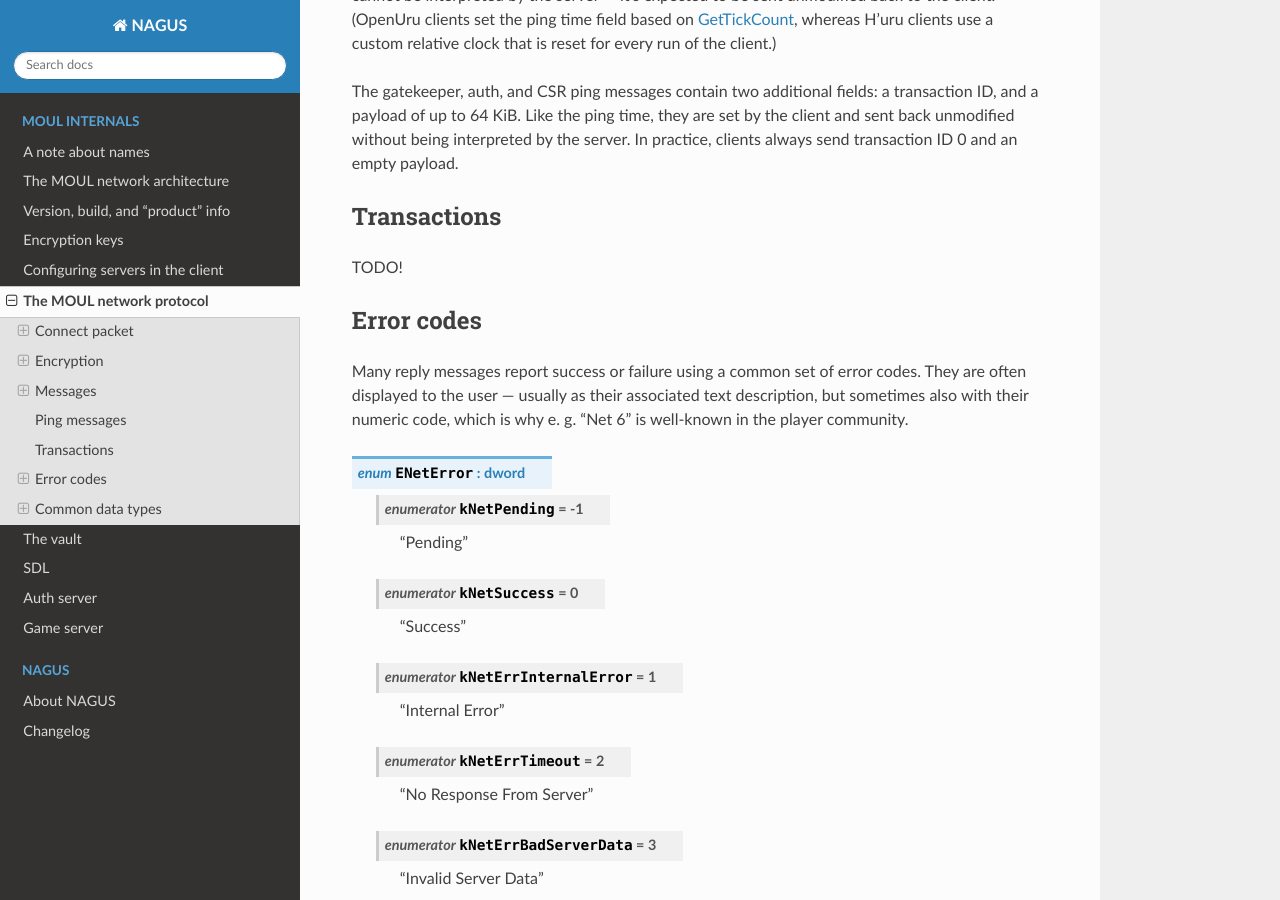
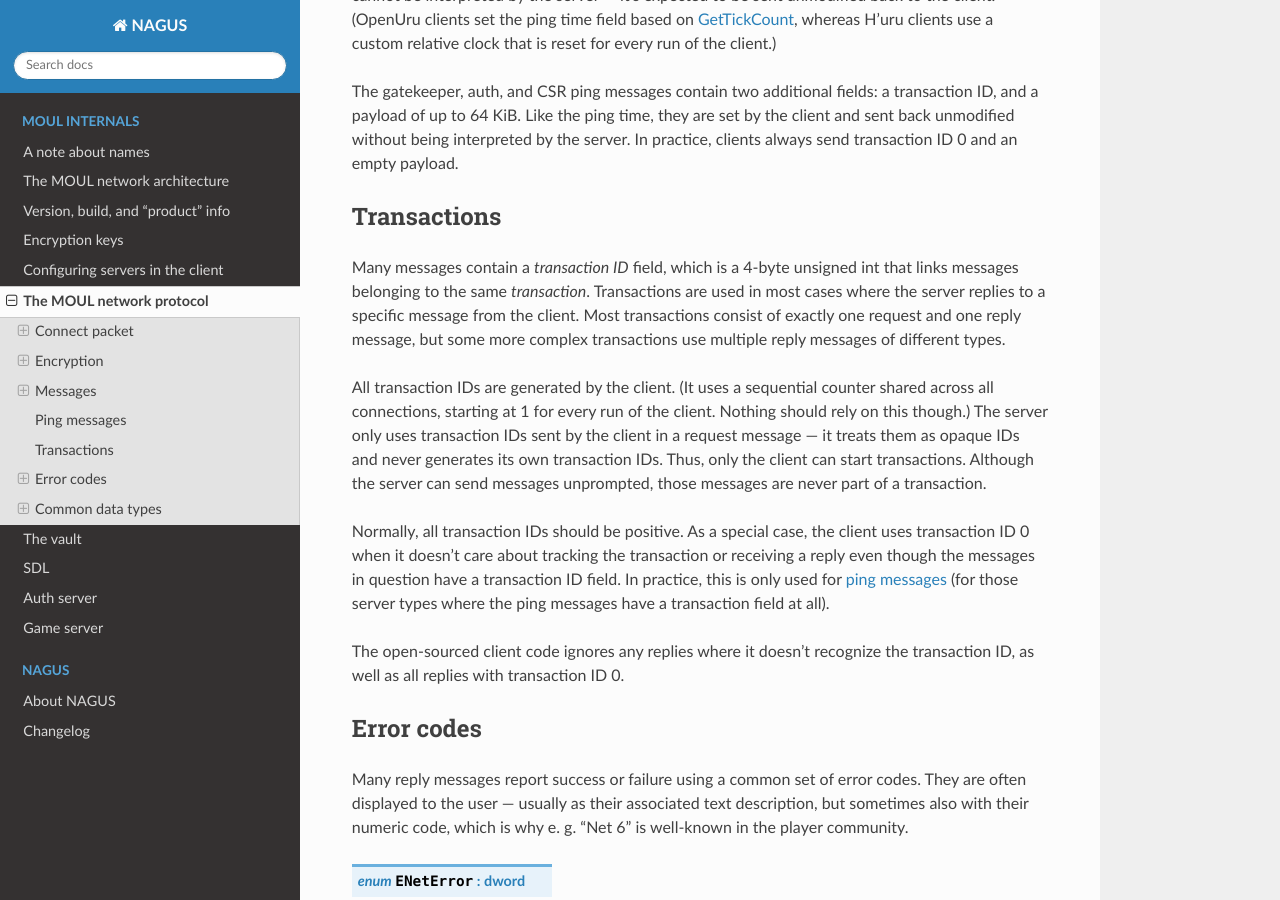
Before and after one commit to dgelessus/NAGUS, a Sphinx documentation site: the page built from docs/uru/protocol.rst, in a window 1280 px wide and 900 px high, scrolled down 10629 px. Built offline with Sphinx 7.4.7 and the Read the Docs theme 2.0.0, drawn with Linux system fonts in a browser that asks for light colours.

Commit message:
Document transactions (finally)

```diff
--- a/docs/uru/protocol.rst
+++ b/docs/uru/protocol.rst
@@ -602,7 +602,34 @@ clients always send transaction ID 0 and an empty payload.
 Transactions
 ------------
 
-TODO!
+Many messages contain a :dfn:`transaction ID` field,
+which is a 4-byte unsigned int that links messages belonging to the same :dfn:`transaction`.
+Transactions are used in most cases where the server replies to a specific message from the client.
+Most transactions consist of exactly one request and one reply message,
+but some more complex transactions use multiple reply messages of different types.
+
+All transaction IDs are generated by the client.
+(It uses a sequential counter shared across all connections,
+starting at 1 for every run of the client.
+Nothing should rely on this though.)
+The server only uses transaction IDs sent by the client in a request message ---
+it treats them as opaque IDs and never generates its own transaction IDs.
+Thus,
+only the client can start transactions.
+Although the server can send messages unprompted,
+those messages are never part of a transaction.
+
+Normally,
+all transaction IDs should be positive.
+As a special case,
+the client uses transaction ID 0 when it doesn't care about tracking the transaction or receiving a reply
+even though the messages in question have a transaction ID field.
+In practice,
+this is only used for :ref:`ping messages <ping>`
+(for those server types where the ping messages have a transaction field at all).
+
+The open-sourced client code ignores any replies where it doesn't recognize the transaction ID,
+as well as all replies with transaction ID 0.
 
 Error codes
 -----------
```
